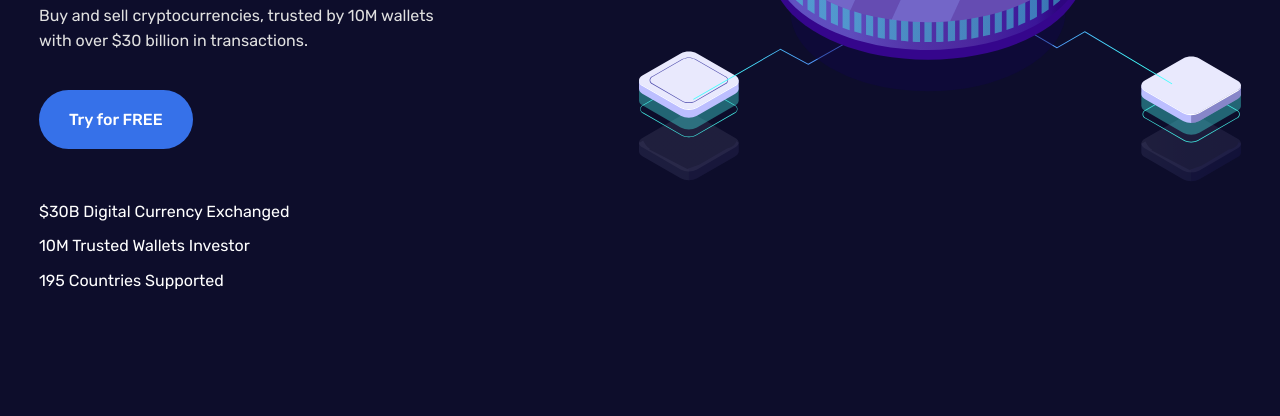
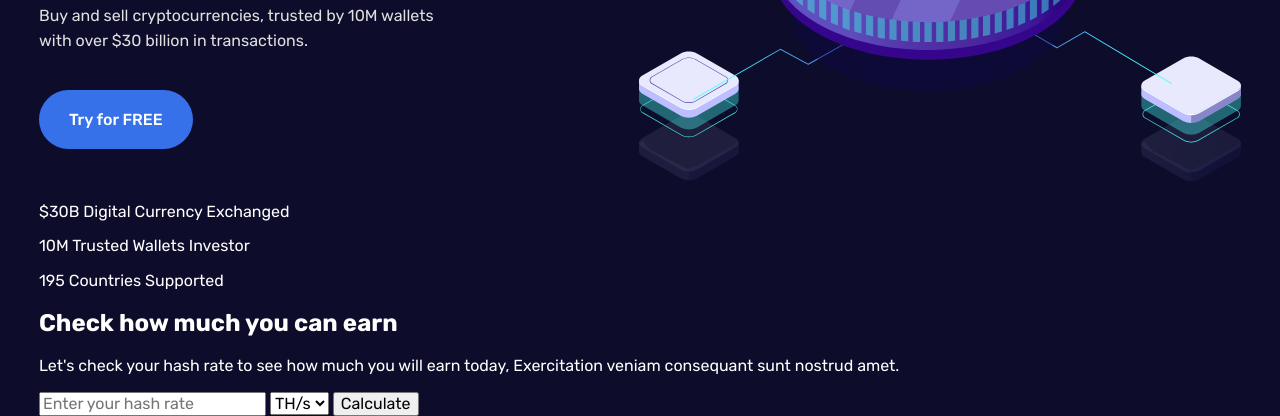
Before and after one commit to EugenPriymak/tng01, a plain HTML site: page index.html in a window 1280 px wide. Shown: the part 506-922 px from the top of the page. Before the commit the page ends 812 px from the top, so only its background shows below. Drawn offline with nearby package versions, Linux system fonts and the light colour scheme.

Commit message:
add div calc-head in div text

```diff
--- a/index.html
+++ b/index.html
@@ -85,5 +85,24 @@
             </div>
         </div>
     </div>
+    <div class="wrapper">
+        <div class="text">
+            <h2 class="text__title">
+                Check how much you can earn
+            </h2>
+            <p class="text__description">
+                Let's check your hash rate to see how much you will earn today, Exercitation veniam consequant sunt nostrud amet.
+            </p>
+        </div>
+        <div class="calc-head">
+            <input class="calc-head__input" type="text" placeholder="Enter your hash rate">
+            <select class="calc-head__select">
+                <option value="th">TH/s</option>
+                <option value="ph">PH/s</option>
+                <option value="eh">EH/s</option>
+            </select>
+            <button class="calc-head__btn" type="submit">Calculate</button>
+        </div>
+    </div>
 </body>
 </html>
```
